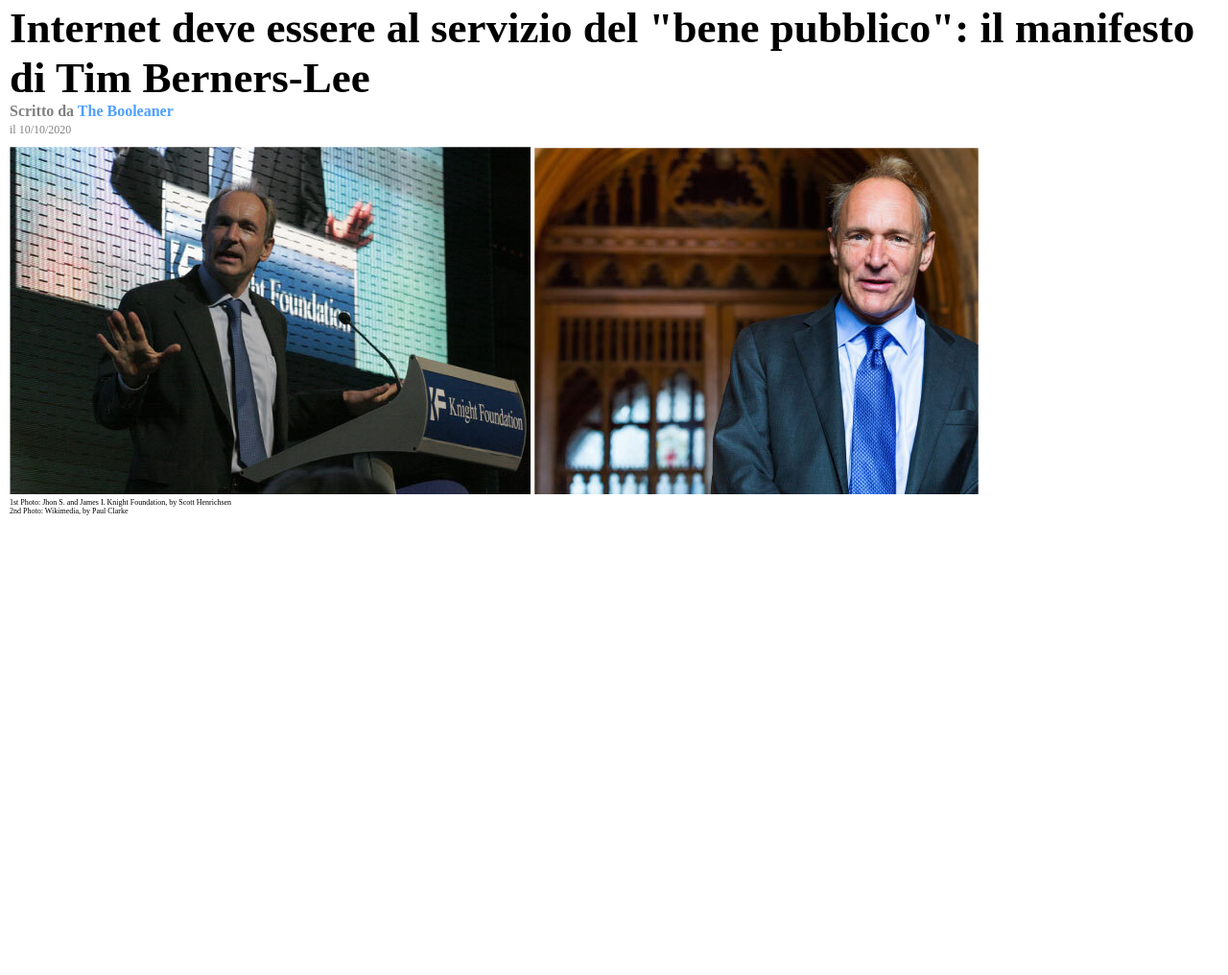
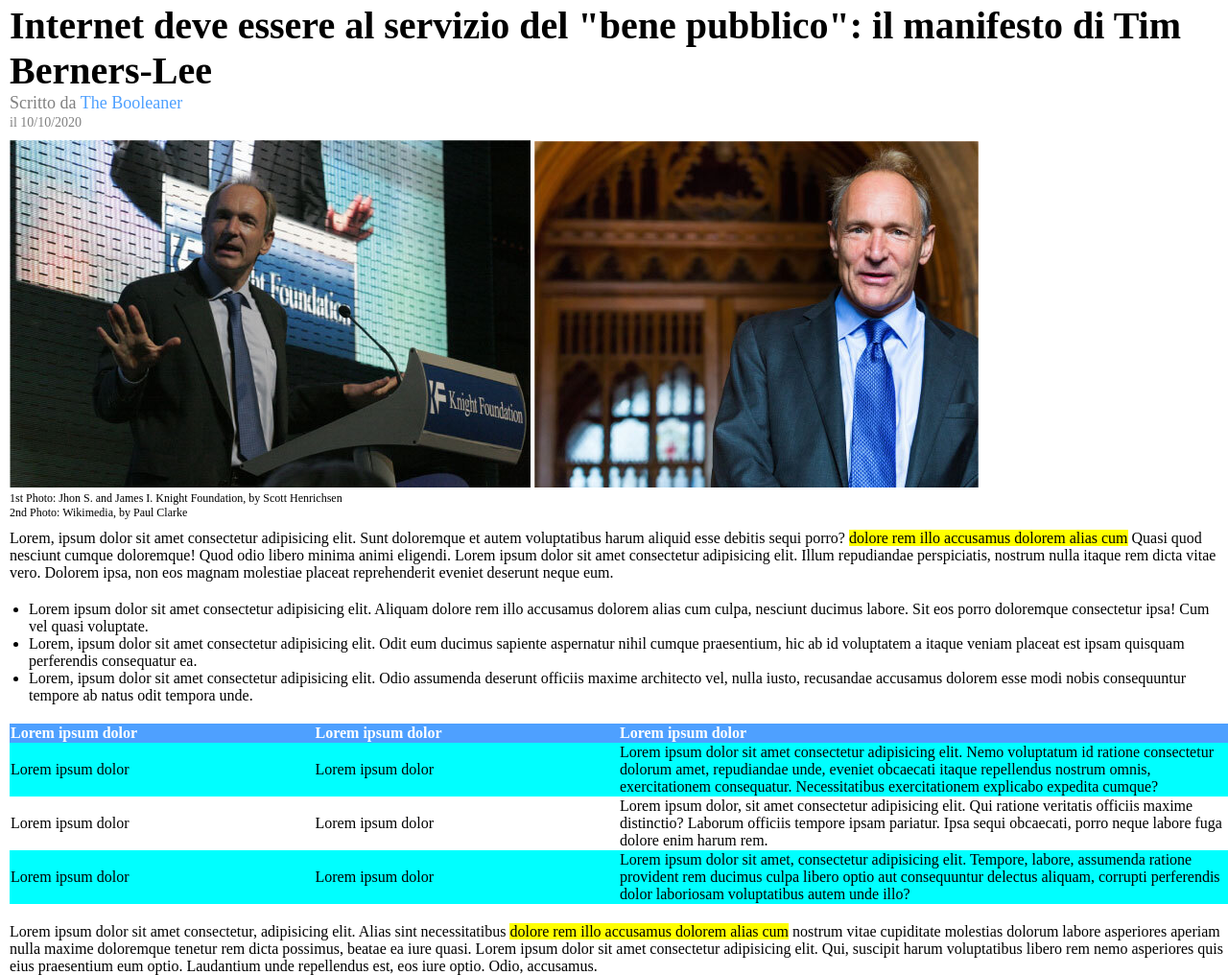
Before and after one commit to diego-cavenati/html-css-booleaner, a plain HTML site: page index.html in a window 1280 px wide. Shown: the part 177-1193 px from the top of the page at 96% size. Before the commit the page ends 800 px from the top, so only its background shows below. Drawn offline with Linux system fonts and the light colour scheme.

Commit message:
Add article

```diff
--- a/assets/css/style.css
+++ b/assets/css/style.css
@@ -18,7 +18,7 @@ header {
     left: 10px;
 }
 
-/* titolo e main photo */
+/* title and main photo */
 #title {
     position: relative;
     top: 10px;
@@ -26,15 +26,16 @@ header {
 }
 
 h1 {
-    font-size: 45px;;
+    font-size: 40px;;
 }
 
 #title h3 {
-    font-size: 16px;
+    font-size: 18px;
 }
 
 .credits {
     color: grey;
+    font-weight: 400;
 }
 
 .credits a {
@@ -43,15 +44,55 @@ h1 {
 }
 
 #date {
-    font-size: 12px;
+    font-size: 14px;
 }
 
 #main_photo {
-    position: relative;
-    top: 10px;
+    margin-top: 10px;
 }
 
 .credits_photo {
-    font-size: 8px;
+    font-size: 12px;
     display: block;
 }
+
+/* article */
+#article {
+    margin-left: 10px;
+}
+
+p {
+    margin-top: 20px;
+}
+
+.highlight {
+    background-color: yellow;
+}
+
+ul {
+    margin-top: 20px;
+    margin-left: -20px;
+}
+
+#tabella {
+    margin-top: 20px;
+    border: 0px;
+    border-spacing: 0px;
+}
+
+thead {
+    color: white;
+    background-color: #4ea0ff;
+}
+
+th {
+    text-align: left;
+}
+
+ td:last-child {
+    width: 50%;
+ }
+
+ .tr-lightblue {
+    background-color: #00ffff;
+ }
--- a/index.html
+++ b/index.html
@@ -17,7 +17,7 @@
         <img src="./assets/img/logo.svg" class="logo" alt="Logo The Booleaner">
     </header>
 
-    <!-- titolo e main photos -->
+    <!-- title and main photo -->
     <div id="title">
 
         <h1>Internet deve essere al servizio del "bene pubblico": il manifesto di Tim Berners-Lee</h1>
@@ -39,5 +39,53 @@
         </div>
     </div>
 
+    <!-- article -->
+    <div id="article">
+
+        <p>
+            Lorem, ipsum dolor sit amet consectetur adipisicing elit. Sunt doloremque et autem voluptatibus harum aliquid esse debitis sequi porro? <span class="highlight">dolore rem illo accusamus dolorem alias cum</span> Quasi quod nesciunt cumque doloremque! Quod odio libero minima animi eligendi. Lorem ipsum dolor sit amet consectetur adipisicing elit. Illum repudiandae perspiciatis, nostrum nulla itaque rem dicta vitae vero. Dolorem ipsa, non eos magnam molestiae placeat reprehenderit eveniet deserunt neque eum.
+        </p>
+
+        <ul>
+            <li>Lorem ipsum dolor sit amet consectetur adipisicing elit. Aliquam dolore rem illo accusamus dolorem alias cum culpa, nesciunt ducimus labore. Sit eos porro doloremque consectetur ipsa! Cum vel quasi voluptate.</li>
+            <li>Lorem, ipsum dolor sit amet consectetur adipisicing elit. Odit eum ducimus sapiente aspernatur nihil cumque praesentium, hic ab id voluptatem a itaque veniam placeat est ipsam quisquam perferendis consequatur ea.</li>
+            <li>Lorem, ipsum dolor sit amet consectetur adipisicing elit. Odio assumenda deserunt officiis maxime architecto vel, nulla iusto, recusandae accusamus dolorem esse modi nobis consequuntur tempore ab natus odit tempora unde.</li>
+        </ul>
+
+        <table id="tabella">
+
+            <thead>
+                <tr>
+                    <th>Lorem ipsum dolor</th>
+                    <th>Lorem ipsum dolor</th>
+                    <th>Lorem ipsum dolor</th>
+                </tr>
+            </thead>
+
+            <tbody>
+                <tr class="tr-lightblue">
+                    <td>Lorem ipsum dolor</td>
+                    <td>Lorem ipsum dolor</td>
+                    <td>Lorem ipsum dolor sit amet consectetur adipisicing elit. Nemo voluptatum id ratione consectetur dolorum amet, repudiandae unde, eveniet obcaecati itaque repellendus nostrum omnis, exercitationem consequatur. Necessitatibus exercitationem explicabo expedita cumque?</td>
+                </tr>
+                <tr>
+                    <td>Lorem ipsum dolor</td>
+                    <td>Lorem ipsum dolor</td>
+                    <td>Lorem ipsum dolor, sit amet consectetur adipisicing elit. Qui ratione veritatis officiis maxime distinctio? Laborum officiis tempore ipsam pariatur. Ipsa sequi obcaecati, porro neque labore fuga dolore enim harum rem.</td>
+                </tr>
+                <tr class="tr-lightblue">
+                    <td>Lorem ipsum dolor</td>
+                    <td>Lorem ipsum dolor</td>
+                    <td>Lorem ipsum dolor sit amet, consectetur adipisicing elit. Tempore, labore, assumenda ratione provident rem ducimus culpa libero optio aut consequuntur delectus aliquam, corrupti perferendis dolor laboriosam voluptatibus autem unde illo?</td>
+                </tr>
+            </tbody>
+
+        </table>
+
+        <p>Lorem ipsum dolor sit amet consectetur, adipisicing elit. Alias sint necessitatibus <span class="highlight">dolore rem illo accusamus dolorem alias cum</span> nostrum vitae cupiditate molestias dolorum labore asperiores aperiam nulla maxime doloremque tenetur rem dicta possimus, beatae ea iure quasi. Lorem ipsum dolor sit amet consectetur adipisicing elit. Qui, suscipit harum voluptatibus libero rem nemo asperiores quis eius praesentium eum optio. Laudantium unde repellendus est, eos iure optio. Odio, accusamus.</p>
+
+    </div>
+
+
 </body>
 </html>
```
